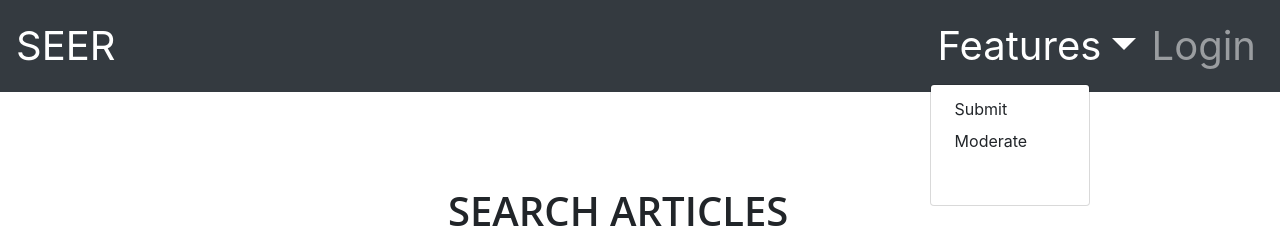
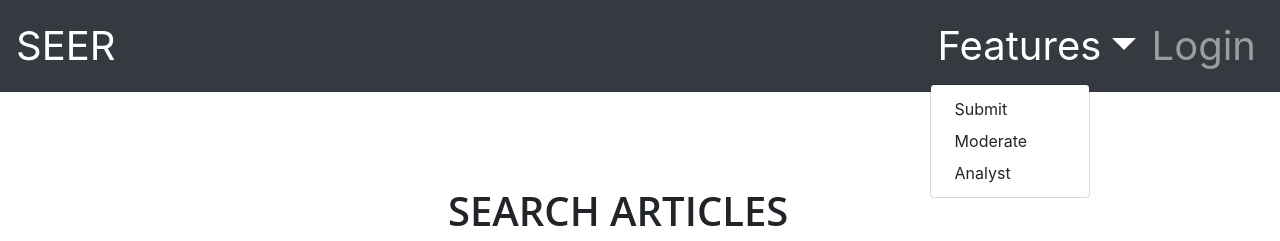
Before and after one commit to RobSnz/2020_SE_A1a, a React (Create React App) app: page / in a window 1280 px wide. Both pictures are taken after a click on the button "Features". Shown: the top 241 px of the page. Built offline with nearby package versions, Linux system fonts and the light colour scheme.

Commit message:
Small nav update

```diff
--- a/src/components/Navbar.js
+++ b/src/components/Navbar.js
@@ -14,7 +14,7 @@ const Navigation = (props) => {
                 <NavDropdown title="Features" id="basic-nav-dropdown">
                     <NavDropdown.Item href="/submit">Submit</NavDropdown.Item>
                     <NavDropdown.Item href="/moderate">Moderate</NavDropdown.Item>
-                    <Nav.Link href="/analyst">Analyst</Nav.Link>
+                    <NavDropdown.Item href="/analyst">Analyst</NavDropdown.Item>
                 </NavDropdown>
                 <Nav.Link href="/login">Login</Nav.Link>
             </Nav>
```
